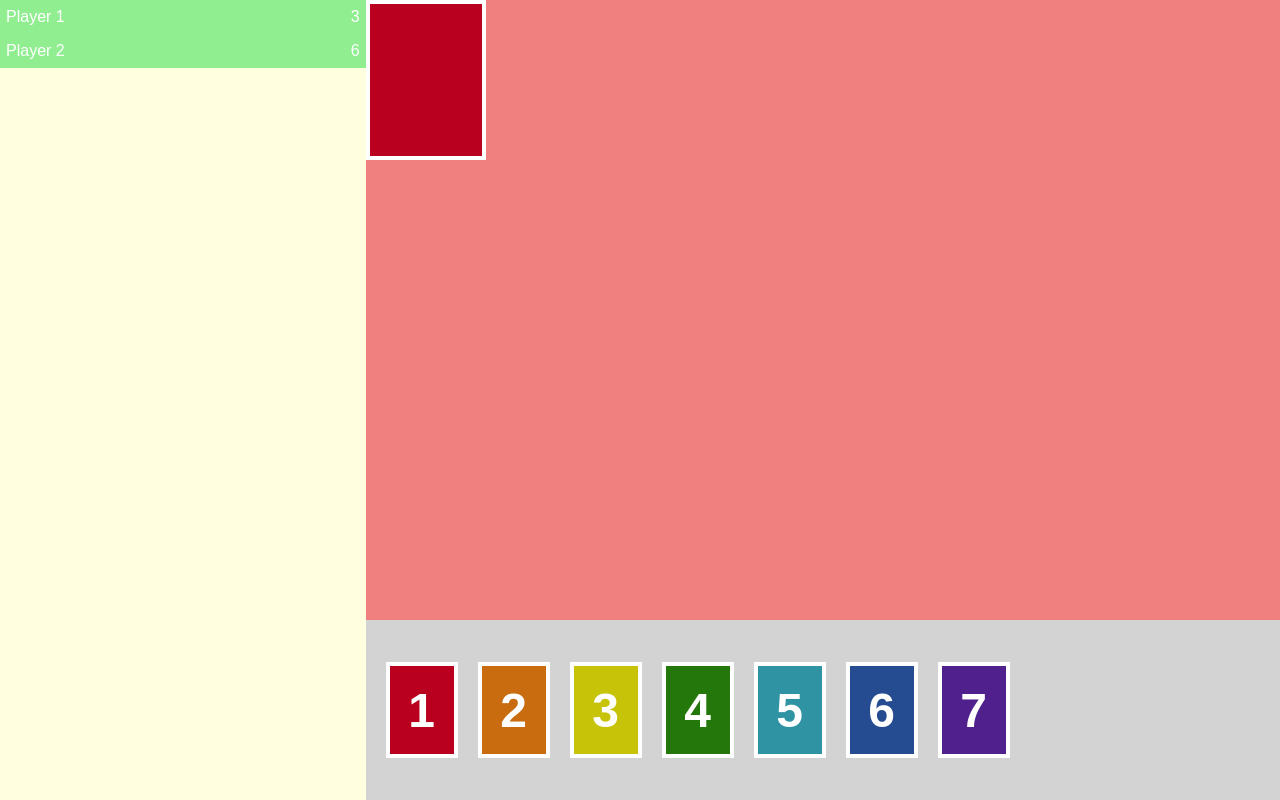
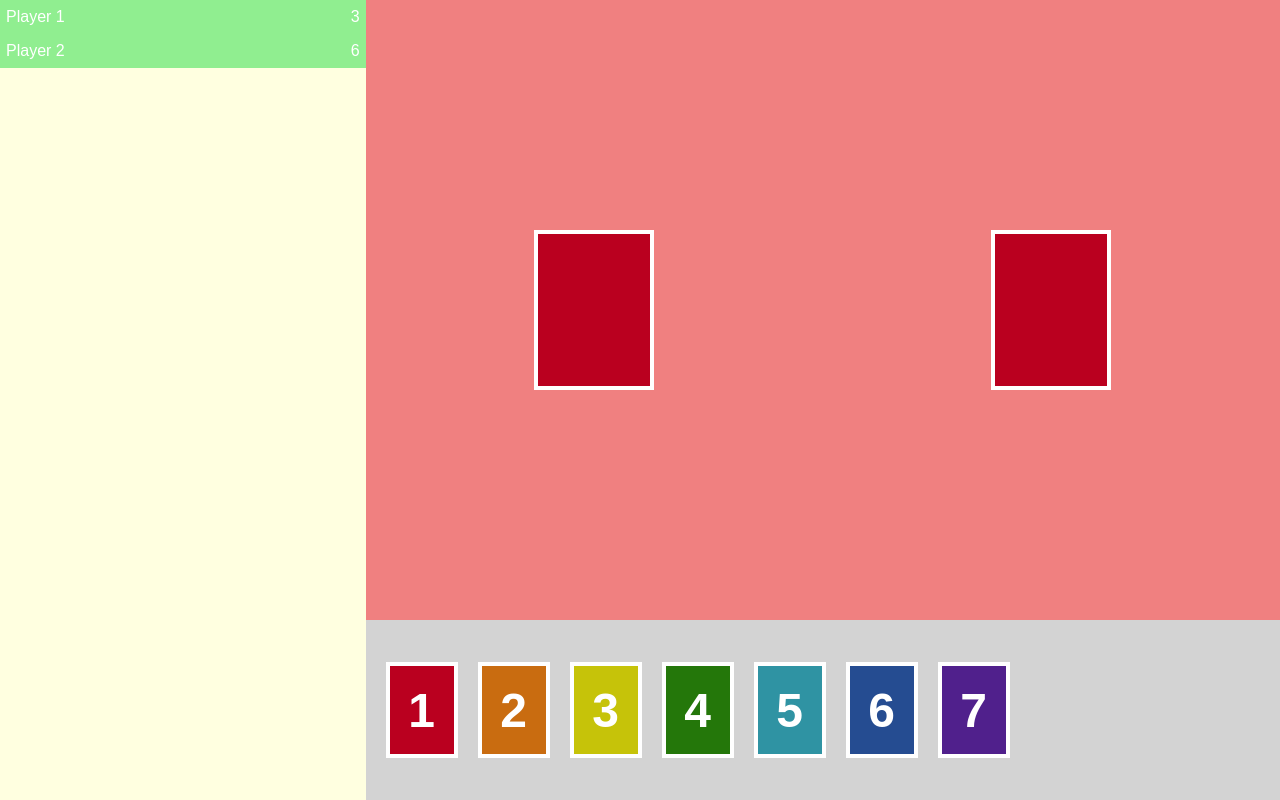
Before and after one commit to JonathanShifman/red7-code, an Angular app in the folder client/: page / in a window 1280 px wide. Built offline with nearby package versions, Linux system fonts and the light colour scheme.

Commit message:
Put cards in the center of the canvas and palette

```diff
--- a/client/src/app/components/game/game.component.css
+++ b/client/src/app/components/game/game.component.css
@@ -21,6 +21,21 @@
 }
 #table-wrapper {
   flex: 1;
+  display: flex;
+}
+#canvas-wrapper {
+  flex: 1;
+  display: flex;
+  flex-direction: column;
+  justify-content: space-between;
+  align-items: center;
+}
+#palette-wrapper {
+  flex: 1;
+  display: flex;
+  flex-direction: column;
+  justify-content: space-between;
+  align-items: center;
 }
 #hand-wrapper {
   height: 180px;
--- a/client/src/app/components/game/game.component.html
+++ b/client/src/app/components/game/game.component.html
@@ -10,8 +10,23 @@
   </div>
   <div id="action-wrapper">
     <div id="table-wrapper">
-      <div style="width: 120px; height: 160px;">
-        <app-card [card]="card"></app-card>
+      <div id="canvas-wrapper">
+        <div id="canvas-top-wrapper"></div>
+        <div id="canvas-middle-wrapper">
+          <div style="width: 120px; height: 160px;">
+            <app-card [card]="card"></app-card>
+          </div>
+        </div>
+        <div id="canvas-bottom-wrapper"></div>
+      </div>
+      <div id="palette-wrapper">
+        <div id="palette-top-wrapper"></div>
+        <div id="palette-middle-wrapper">
+          <div style="width: 120px; height: 160px;">
+            <app-card [card]="card"></app-card>
+          </div>
+        </div>
+        <div id="palette-bottom-wrapper"></div>
       </div>
     </div>
     <div id="hand-wrapper">
--- a/client/src/index.html
+++ b/client/src/index.html
@@ -2,7 +2,7 @@
 <html lang="en">
 <head>
   <meta charset="utf-8">
-  <title>Red7Client</title>
+  <title>Red7</title>
   <base href="/">
 
   <meta name="viewport" content="width=device-width, initial-scale=1">
```
